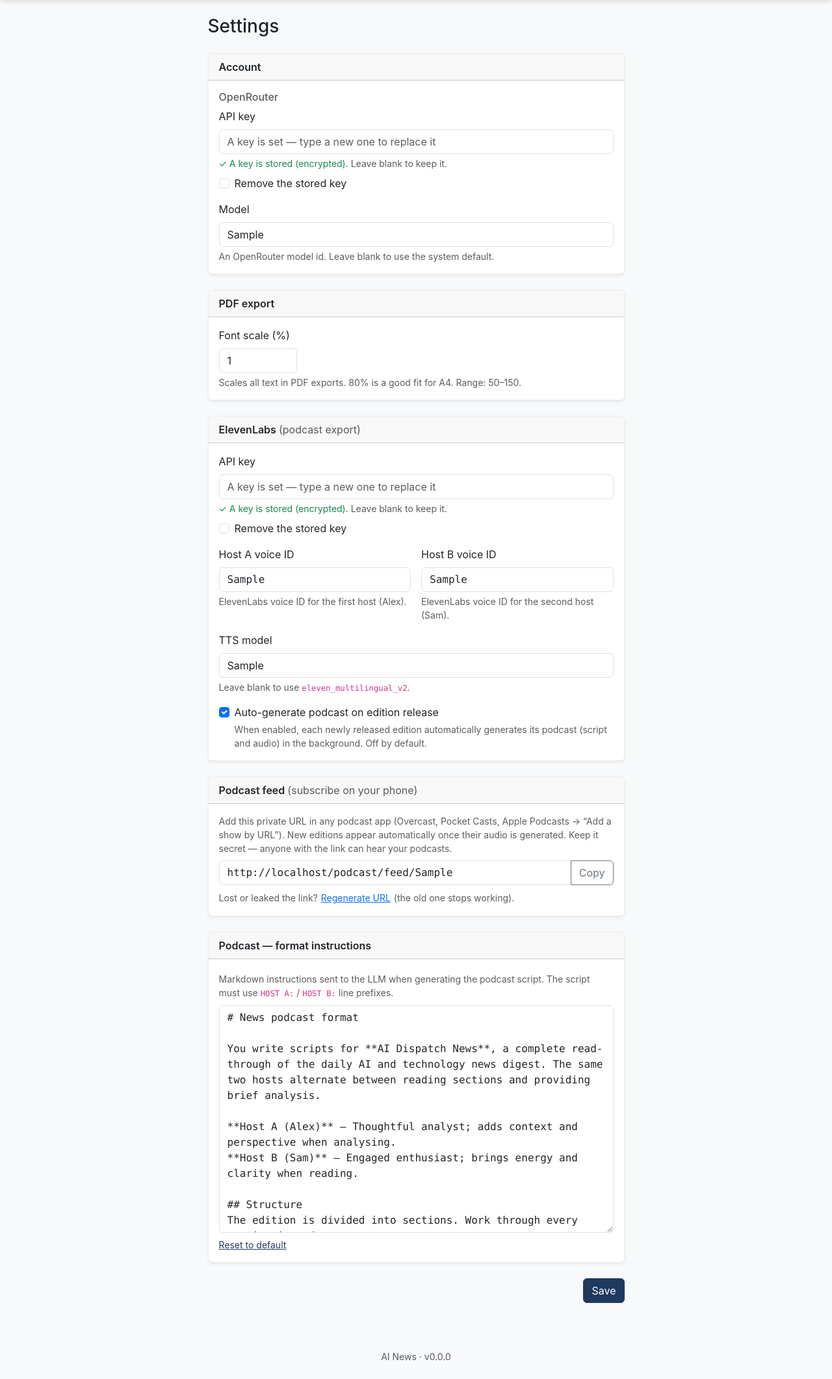
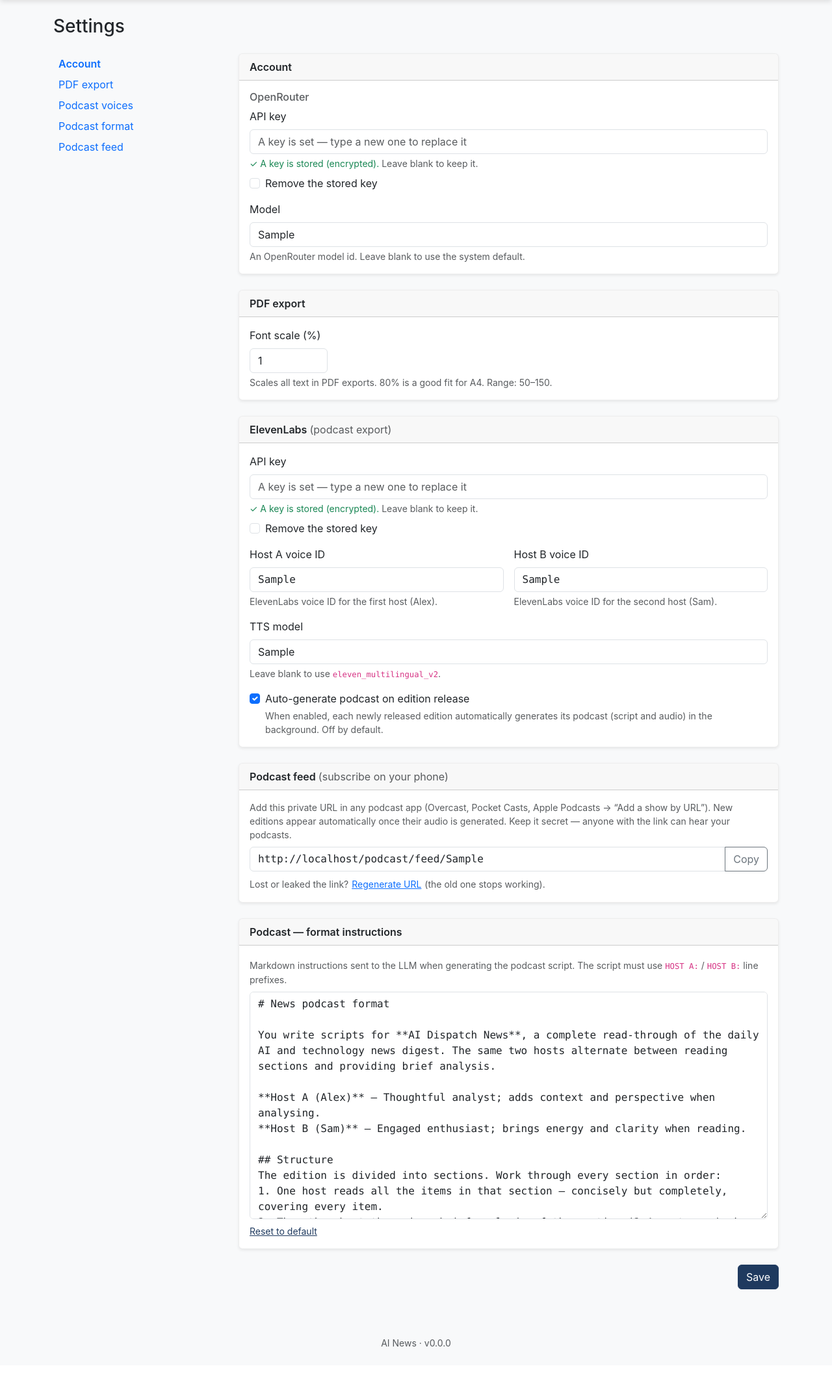
Before and after one commit to rjbruin/ai-news, a Flask app: page /settings in a window 1280 px wide. Shown: the part 56-2178 px from the top of the page at 65% size. After the commit the page ends 2128 px from the top, so only its background shows below. Run offline with Flask 3, Linux system fonts and the light colour scheme; a user stored in the database is signed in; tables that the repository leaves empty hold one stand-in row (values such as "Sample post"); some libraries are stand-ins or nearby versions.

Commit message:
Refactor Settings into a sticky sidebar section nav (#76)
Adds a left-hand sticky nav listing the settings sections (Schedule,
Interests, Content, Running notes, Recent headlines, Account, PDF export,
Podcast voices, Podcast format, Podcast feed). Each section card gets an id
with scroll-margin so nav links jump to it; an IntersectionObserver
highlights the section currently in view. The form and all fields are
unchanged.

Co-authored-by: Robert-Jan Bruintjes <r.j.bruintjes@proton.me>
Co-authored-by: Claude Opus 4.8 <noreply@anthropic.com>

```diff
--- a/app/templates/settings.html
+++ b/app/templates/settings.html
@@ -1,14 +1,33 @@
 {% extends "base.html" %}
 {% block title %}Settings · AI News{% endblock %}
 {% block content %}
-<div class="row justify-content-center"><div class="col-md-7">
 <h1 class="h3 mb-4">Settings</h1>
+<div class="row g-4">
+
+<div class="col-lg-3 d-none d-lg-block">
+  <nav id="settings-nav" class="nav flex-column position-sticky" style="top:5rem">
+    {% if summary %}
+    <a class="nav-link px-2 py-1" href="#sec-schedule">Schedule</a>
+    <a class="nav-link px-2 py-1" href="#sec-interests">Interests</a>
+    <a class="nav-link px-2 py-1" href="#sec-content">Content</a>
+    <a class="nav-link px-2 py-1" href="#sec-notes">Running notes</a>
+    <a class="nav-link px-2 py-1" href="#sec-headlines">Recent headlines</a>
+    {% endif %}
+    <a class="nav-link px-2 py-1" href="#sec-account">Account</a>
+    <a class="nav-link px-2 py-1" href="#sec-pdf">PDF export</a>
+    <a class="nav-link px-2 py-1" href="#sec-elevenlabs">Podcast voices</a>
+    <a class="nav-link px-2 py-1" href="#sec-podcast-format">Podcast format</a>
+    <a class="nav-link px-2 py-1" href="#sec-feed">Podcast feed</a>
+  </nav>
+</div>
+
+<div class="col-lg-9">
 <form method="post">
 
 {% if summary %}
   {% set cur_cls = types.get(summary.type_key) %}
 
-  <div class="card shadow-sm mb-4">
+  <div class="card shadow-sm mb-4" id="sec-schedule" style="scroll-margin-top:5rem">
     <div class="card-header fw-semibold">Schedule</div>
     <div class="card-body">
       <div class="mb-3">
@@ -63,7 +82,7 @@
     </div>
   </div>
 
-  <div class="card shadow-sm mb-4">
+  <div class="card shadow-sm mb-4" id="sec-interests" style="scroll-margin-top:5rem">
     <div class="card-header fw-semibold">Interests</div>
     <div class="card-body">
       <p class="form-text mb-2">Your evolving interests. Shared across all agentic editions.</p>
@@ -72,7 +91,7 @@
     </div>
   </div>
 
-  <div class="card shadow-sm mb-4">
+  <div class="card shadow-sm mb-4" id="sec-content" style="scroll-margin-top:5rem">
     <div class="card-header fw-semibold">Content configuration</div>
     <div class="card-body">
       <p class="form-text mb-2">Structure and content preferences — sections, how many items, citation style, etc.</p>
@@ -81,7 +100,7 @@
     </div>
   </div>
 
-  <div class="card shadow-sm mb-4">
+  <div class="card shadow-sm mb-4" id="sec-notes" style="scroll-margin-top:5rem">
     <div class="card-header fw-semibold">Running notes</div>
     <div class="card-body">
       <p class="form-text mb-2">Notes the agent keeps for trend-spotting across editions.</p>
@@ -90,7 +109,7 @@
     </div>
   </div>
 
-  <div class="card shadow-sm mb-4">
+  <div class="card shadow-sm mb-4" id="sec-headlines" style="scroll-margin-top:5rem">
     <div class="card-header fw-semibold">
       Recent headlines
       <span class="text-body-secondary fw-normal">(last {{ retention }} days, read-only)</span>
@@ -112,7 +131,7 @@
 
 {% endif %}
 
-  <div class="card shadow-sm mb-4">
+  <div class="card shadow-sm mb-4" id="sec-account" style="scroll-margin-top:5rem">
     <div class="card-header fw-semibold">Account</div>
     <div class="card-body">
       <h2 class="h6 text-body-secondary">OpenRouter</h2>
@@ -145,7 +164,7 @@
     </div>
   </div>
 
-  <div class="card shadow-sm mb-4">
+  <div class="card shadow-sm mb-4" id="sec-pdf" style="scroll-margin-top:5rem">
     <div class="card-header fw-semibold">PDF export</div>
     <div class="card-body">
       <div class="mb-0">
@@ -159,7 +178,7 @@
     </div>
   </div>
 
-  <div class="card shadow-sm mb-4">
+  <div class="card shadow-sm mb-4" id="sec-elevenlabs" style="scroll-margin-top:5rem">
     <div class="card-header fw-semibold">ElevenLabs <span class="fw-normal text-body-secondary">(podcast export)</span></div>
     <div class="card-body">
       <div class="mb-3">
@@ -215,7 +234,7 @@
     </div>
   </div>
 
-  <div class="card shadow-sm mb-4">
+  <div class="card shadow-sm mb-4" id="sec-feed" style="scroll-margin-top:5rem">
     <div class="card-header fw-semibold">Podcast feed <span class="fw-normal text-body-secondary">(subscribe on your phone)</span></div>
     <div class="card-body">
       <p class="form-text mt-0 mb-2">
@@ -237,7 +256,7 @@
     </div>
   </div>
 
-  <div class="card shadow-sm mb-4">
+  <div class="card shadow-sm mb-4" id="sec-podcast-format" style="scroll-margin-top:5rem">
     <div class="card-header fw-semibold">Podcast — format instructions</div>
     <div class="card-body">
       <p class="form-text mb-2">
@@ -264,6 +283,29 @@
 {% endblock %}
 {% block scripts %}
 <script>
+// Highlight the settings-nav link for the section currently in view.
+(function () {
+  const nav = document.getElementById('settings-nav');
+  if (!nav) return;
+  const links = Array.from(nav.querySelectorAll('a[href^="#sec-"]'));
+  const byId = {};
+  links.forEach(a => { byId[a.getAttribute('href').slice(1)] = a; });
+  const sections = links
+    .map(a => document.getElementById(a.getAttribute('href').slice(1)))
+    .filter(Boolean);
+  if (!('IntersectionObserver' in window) || !sections.length) return;
+  const obs = new IntersectionObserver((entries) => {
+    entries.forEach(e => {
+      if (e.isIntersecting) {
+        links.forEach(a => a.classList.remove('active', 'fw-semibold'));
+        const a = byId[e.target.id];
+        if (a) a.classList.add('active', 'fw-semibold');
+      }
+    });
+  }, { rootMargin: '-20% 0px -70% 0px' });
+  sections.forEach(s => obs.observe(s));
+})();
+
 const copyFeedBtn = document.getElementById('copy-feed-url');
 if (copyFeedBtn) {
   copyFeedBtn.addEventListener('click', function() {
```
